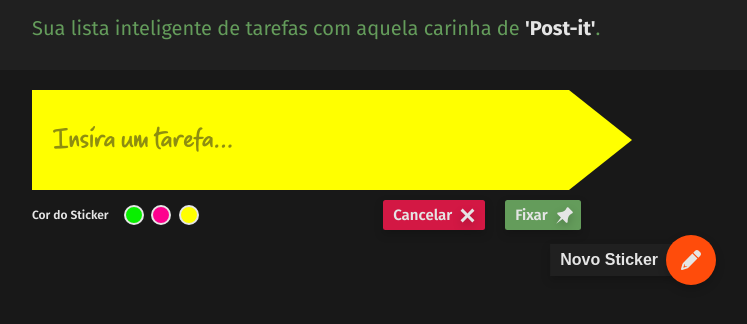
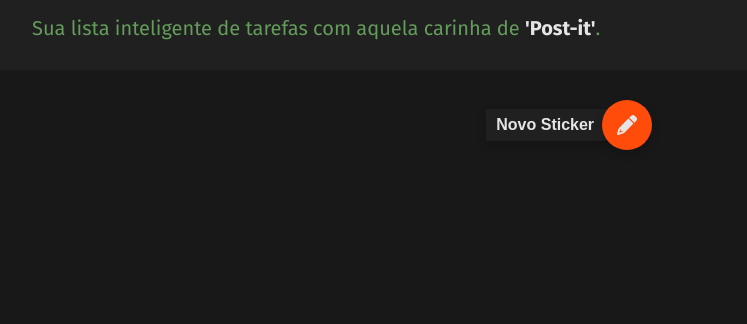
Before and after one commit to oabarreto/memo-sticker, a plain HTML site: page index.html in a window 1280 px wide. Shown: the part 254-578 px from the top of the page, without its empty margins (308-1055 px from the left). Drawn offline with Linux system fonts and the light colour scheme.

Commit message:
Add files via upload

```diff
--- a/css/style.css
+++ b/css/style.css
@@ -98,7 +98,7 @@ header .logo h2 span {
 }
 
 .sticker {
-  background-color: var(--sticker-yellow);
+  background-color: var(--color-white);
   width: 60rem;
   height: 10rem;
   margin: 2rem 0 0.5rem;
@@ -148,12 +148,12 @@ header .logo h2 span {
   display: flex;
   align-items: center;
   gap: 0.3rem;
-  padding: 0 0.5rem 0 1rem;
+  padding: 0 0.75rem 0 0.75rem;
   border: none;
   font-family: "Fira Sans", sans-serif;
   font-weight: 600;
   font-size: 1.5rem;
-  border-radius: 0.25rem;
+  border-radius: 0.5rem;
   cursor: pointer;
   filter: drop-shadow(0 0.4rem 0.4rem #0000002f);
 }
@@ -246,7 +246,8 @@ header .logo h2 span {
 
 .add {
   position: fixed;
-  right: 20%;
+  right: 25%;
+  margin-top: 3rem;
 }
 
 .add-btn {
--- a/index.html
+++ b/index.html
@@ -43,7 +43,7 @@
       </div>
     </header>
     <main>
-      <section class="sticker-container">
+      <section class="sticker-container hide">
         <div class="sticker">
           <input
             placeholder="Insira um tarefa..."
--- a/js/script.js
+++ b/js/script.js
@@ -8,11 +8,17 @@ const stickerColorThree = document.querySelector(".color-three");
 const addStickerBtn = document.querySelector(".add-btn");
 const stickerContainer = document.querySelector(".sticker-container");
 
+const cancelBtn = document.querySelector(".cancel");
+const pinBtn = document.querySelector(".pin");
+
 let show = false;
 
 addStickerBtn.addEventListener("click", function () {
   stickerContainer.classList.toggle("hide", show);
-  show = !show;
+});
+
+cancelBtn.addEventListener("click", function () {
+  stickerContainer.classList.toggle("hide", !show);
 });
 
 function stickerColorSelector(event) {
```
